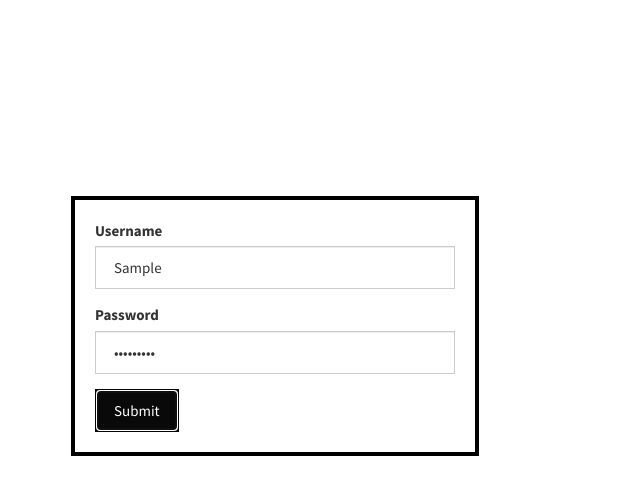
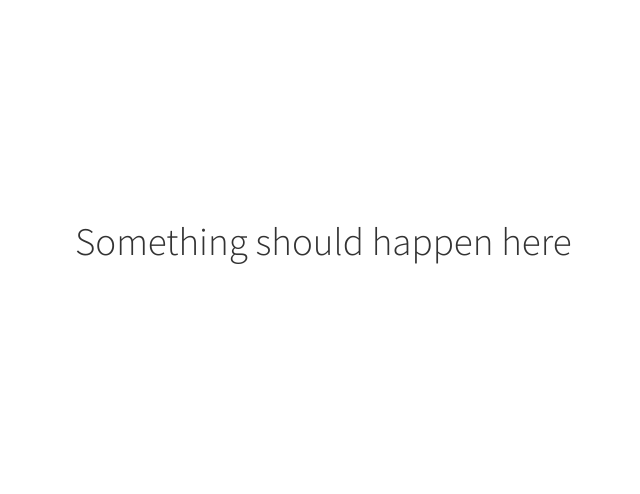
Before and after one commit to Nosthertus/E-volve-manager, a plain HTML site: page index.html in a window 1280 px wide. Both pictures are taken after typing "Sample", "Sample123" into the empty fields and a click on the button "Submit". Shown: the whole page, without its empty margins (365-1005 px from the left). Drawn offline with Linux system fonts and the light colour scheme.

Commit message:
+ Added form login

```diff
--- a/css/style.css
+++ b/css/style.css
@@ -2,9 +2,15 @@ html
 {
 	min-height: 100%;
 }
-
 body
 {
+	height: 100%;
+}
+
+/*Ids*/
+#later
+{
+	display: none;
 }
 
 /*Classes*/
@@ -12,11 +18,6 @@ body
 {
 	width:400px;
 	min-height:100px;
-	position: absolute;
-	top: 50%;
-	left: 50%;
-	margin-top: -200px;
-	margin-left: -200px;
 
 	/*Border*/
 	-webkit-box-shadow: 0 0 0 4px #000000;
@@ -24,3 +25,12 @@ body
 
 	padding: 20px;
 }
+
+.middle
+{
+	position: absolute;
+	top: 50%;
+	left: 50%;
+	margin-top: -200px;
+	margin-left: -200px;
+}
--- a/index.html
+++ b/index.html
@@ -14,7 +14,7 @@
 	<script type="text/javascript" src="js/angular.min.js"></script>
 </head>
 <body ng-app="E/volve">
-	<div class="box">
+	<div class="box middle" id="loginForm">
 		<form ng-controller="loginController as login" ng-submit="login.login()">
 			<div class="form-group">
 				<label for="loginUsername" class="control-label">Username</label>
@@ -30,6 +30,10 @@
 		</form>
 	</div>
 
+	<div class="middle" id="later">
+		<h1>Something should happen here</h1>
+	</div>
+
 	<script type="text/javascript" src="js/app.js"></script>
 </body>
 </html>
--- a/js/app.js
+++ b/js/app.js
@@ -4,6 +4,9 @@ app.controller('loginController', ['$http', function($http)
 {
 	var form = this;
 	this.login = function(){
-		console.log(form);
+		$('#loginForm').fadeOut(function()
+		{
+			$('#later').fadeIn();
+		});
 	};
 }]);
```
